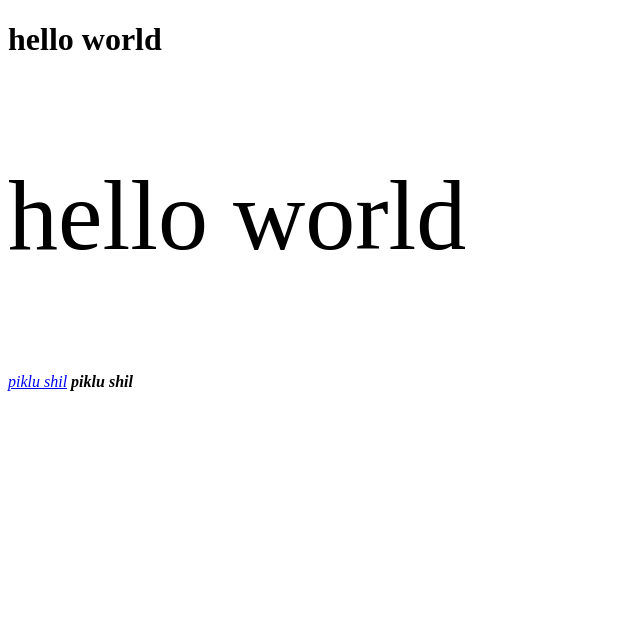
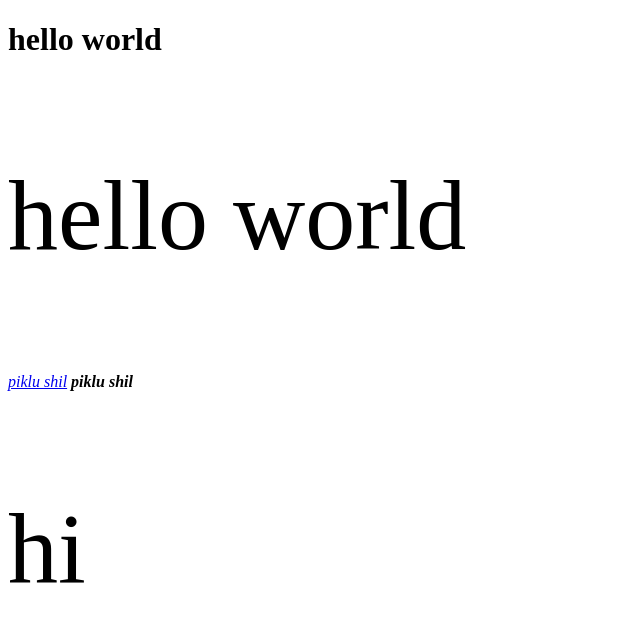
Before and after one commit to Codeman-piklu/my-new-workflow-brand, a plain HTML site: page index.html in a window 1280 px wide. Shown: the whole page, without its empty margins (0-640 px from the left). Drawn offline with Linux system fonts and the light colour scheme.

Commit message:
add a div with p tag

```diff
--- a/index.html
+++ b/index.html
@@ -11,5 +11,8 @@
     <p>hello world</p>
     <i><a href="#"> piklu shil</a></i>
     <i> <b>piklu shil</b></i>
+    <div>
+        <p>hi</p>
+    </div>
 </body>
 </html>
```
